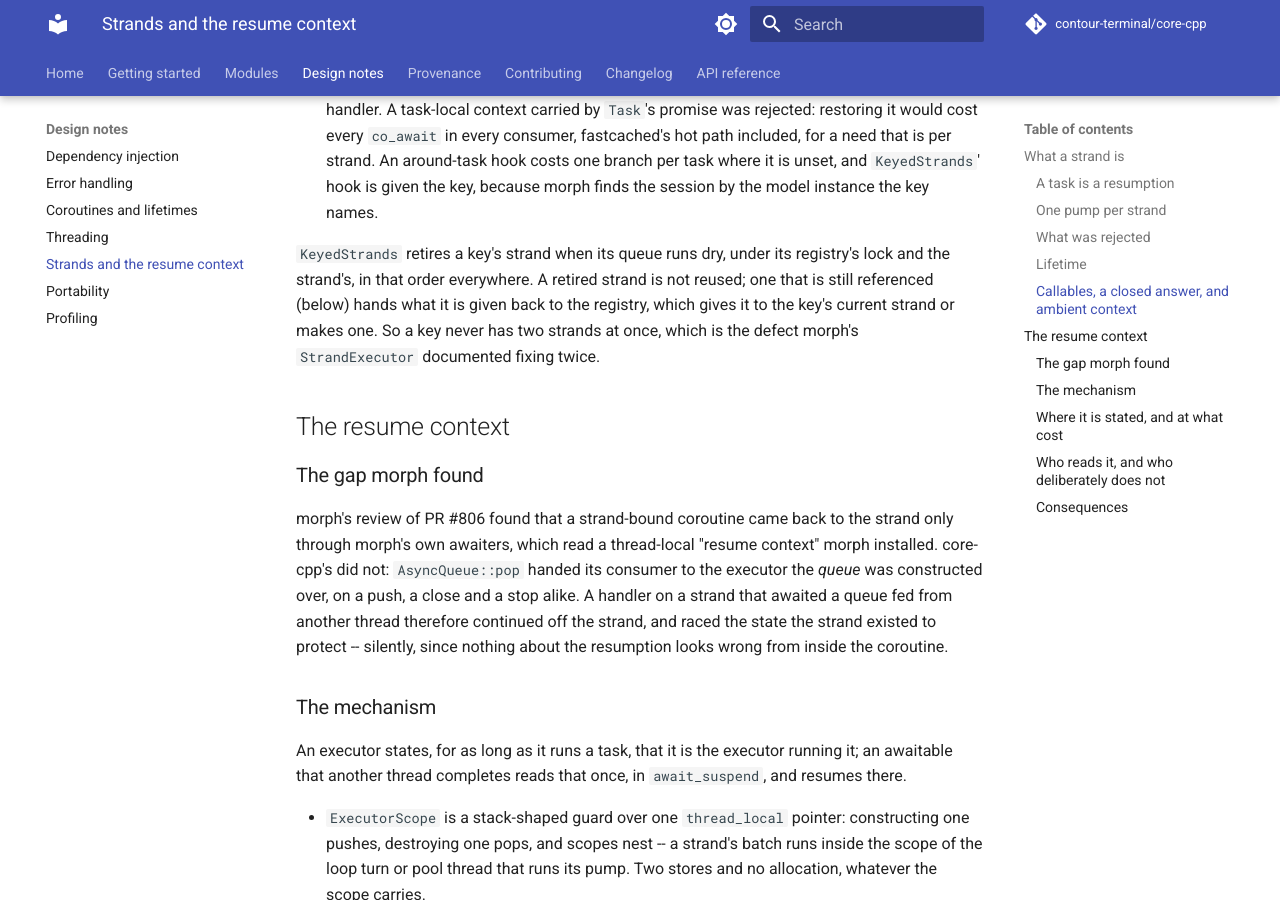
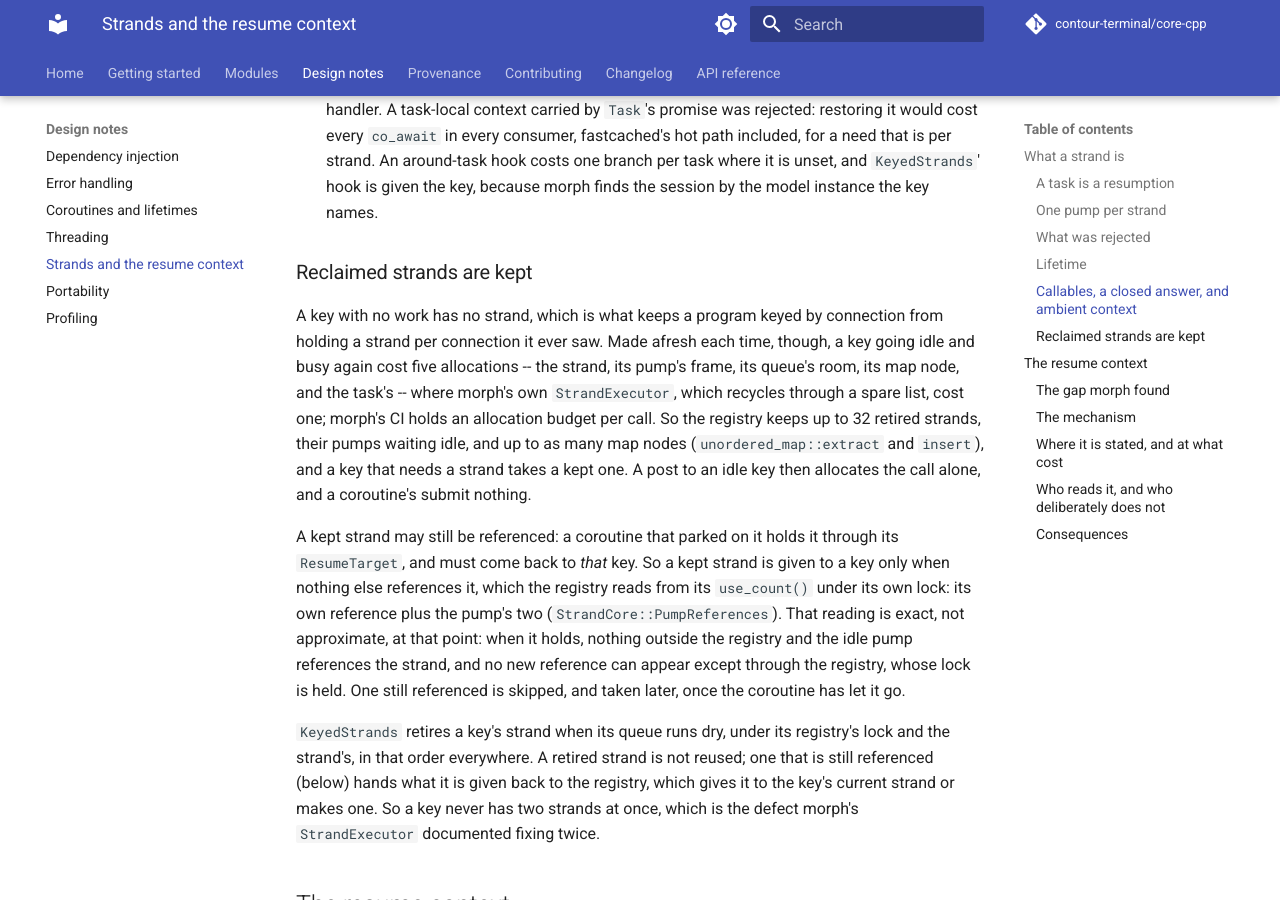
Before and after one commit to contour-terminal/core-cpp, an MkDocs documentation site: the page built from docs/design/strands.md, in a window 1280 px wide and 900 px high, scrolled down 3453 px. Built offline with MkDocs 1.6.1 and Material for MkDocs 9.7.7, drawn with Linux system fonts in a browser that asks for light colours; comment, search, counter and statistics services are not loaded.

Commit message:
async: KeyedStrands keeps retired strands for the next key that needs one
A key going idle and busy again made its strand afresh: five allocations
per post to an idle key (the strand, its pump's frame, its queue's room,
its map node, the call) where morph's StrandExecutor, recycling through a
spare list, costs one. The registry now keeps up to 32 retired strands
with their pumps waiting idle, and as many map nodes (extract/insert),
reserved at construction. Census, steady state: a post to an idle key
costs 1 allocation, the call, as to a busy key; a coroutine submit 0.

A kept strand goes to another key only when nothing else references it --
use_count() == 1 + StrandCore::PumpReferences under the registry's lock,
exact there -- so a coroutine parked on a retired strand still comes back
to its own key. runStrandPump now holds exactly those two references (the
promise's and the anchor). A strand kept while its pump is still deciding
is handled: given to a key meanwhile, the pump goes on as any strand does.

Signed-off-by: Christian Parpart <christian@parpart.family>

```diff
--- a/docs/design/strands.md
+++ b/docs/design/strands.md
@@ -127,6 +127,25 @@ have, and each was added as the smallest thing that meets it:
   strand. An around-task hook costs one branch per task where it is unset, and `KeyedStrands`'
   hook is given the key, because morph finds the session by the model instance the key names.
 
+### Reclaimed strands are kept
+
+A key with no work has no strand, which is what keeps a program keyed by connection from holding
+a strand per connection it ever saw. Made afresh each time, though, a key going idle and busy
+again cost five allocations -- the strand, its pump's frame, its queue's room, its map node, and
+the task's -- where morph's own `StrandExecutor`, which recycles through a spare list, cost one;
+morph's CI holds an allocation budget per call. So the registry keeps up to 32 retired strands, their
+pumps waiting idle, and up to as many map nodes (`unordered_map::extract` and `insert`), and a key
+that needs a strand takes a kept one. A post to an idle key then allocates the call alone, and a
+coroutine's submit nothing.
+
+A kept strand may still be referenced: a coroutine that parked on it holds it through its
+`ResumeTarget`, and must come back to *that* key. So a kept strand is given to a key only when
+nothing else references it, which the registry reads from its `use_count()` under its own lock:
+its own reference plus the pump's two (`StrandCore::PumpReferences`). That reading is exact, not
+approximate, at that point: when it holds, nothing outside the registry and the idle pump
+references the strand, and no new reference can appear except through the registry, whose lock is
+held. One still referenced is skipped, and taken later, once the coroutine has let it go.
+
 `KeyedStrands` retires a key's strand when its queue runs dry, under its registry's lock and the
 strand's, in that order everywhere. A retired strand is not reused; one that is still referenced
 (below) hands what it is given back to the registry, which gives it to the key's current strand or
```
Also changed, not shown: .agent/rules/async-and-net.md (+7 -0 lines), CHANGELOG.md (+4 -2 lines), docs/modules/async.md (+3 -1 lines), 2 other files.
